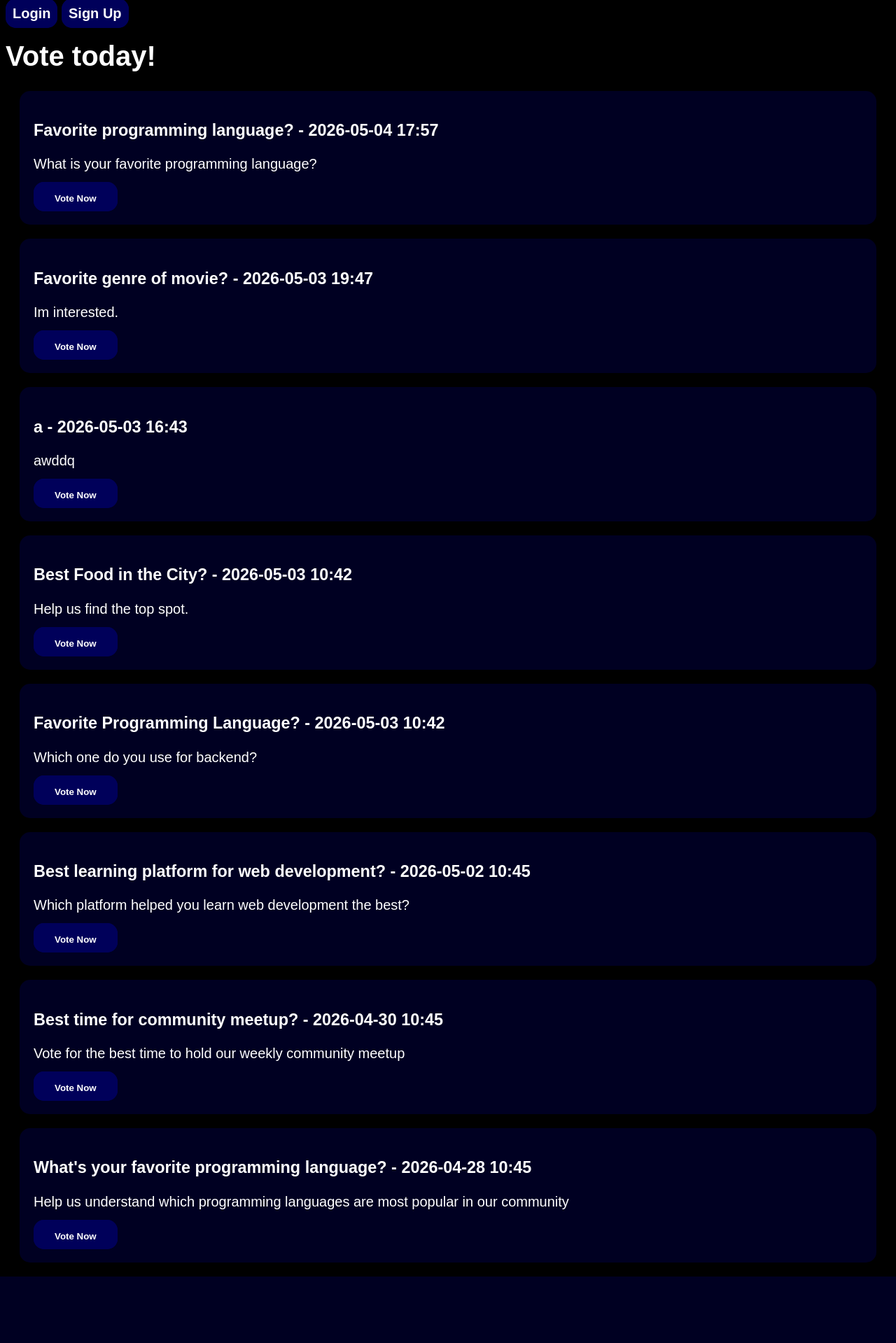
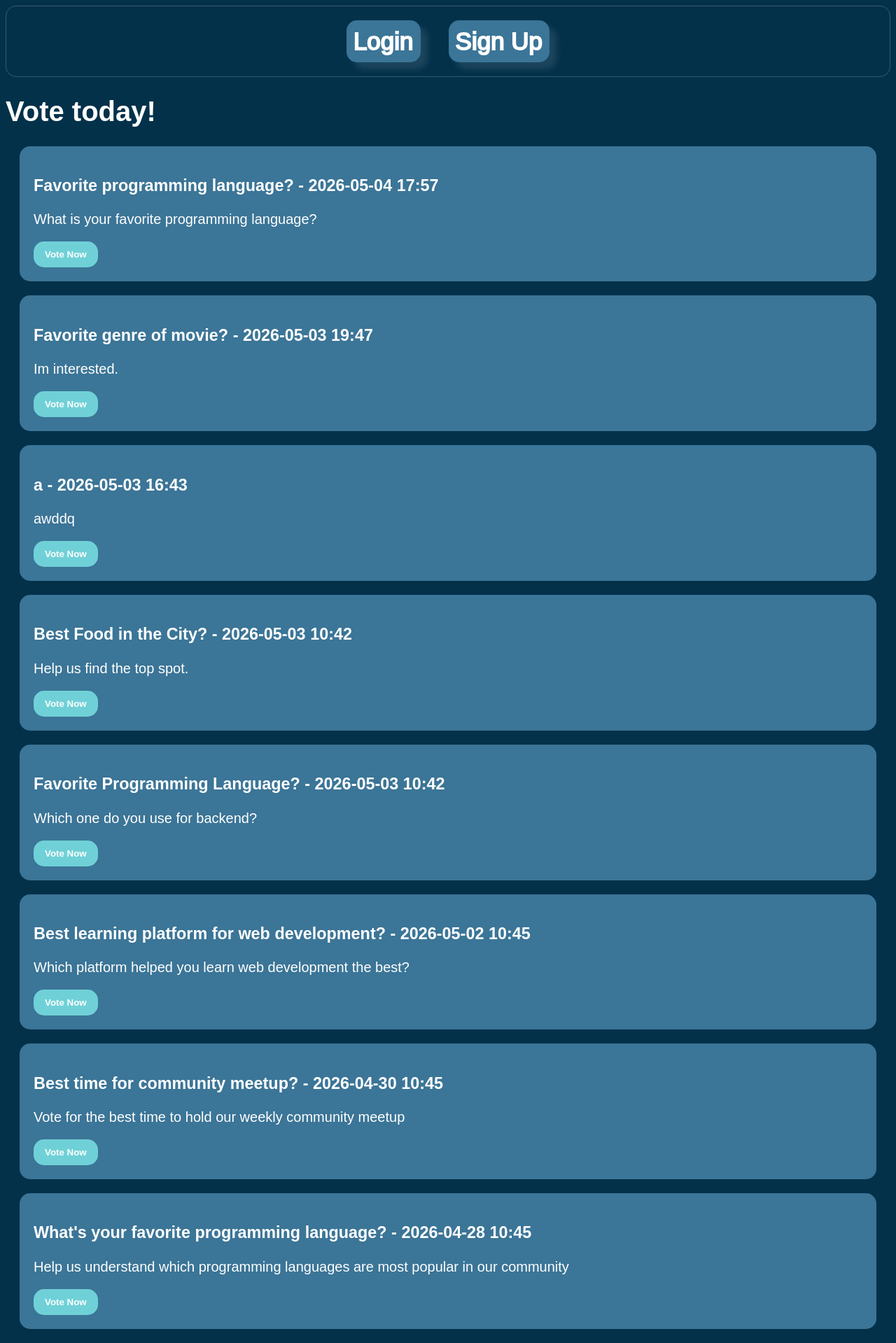
Before and after one commit to JakeThePygrammer/FinalProject, a Flask app: page / in a window 1280 px wide. Shown: the whole page at 70% size. Before the commit the page ends 1824 px from the top, so only its background shows below. Run offline with Flask 3, Linux system fonts and the light colour scheme.

Commit message:
Humble beginnings

```diff
--- a/static/css/style.css
+++ b/static/css/style.css
@@ -1,95 +1,91 @@
 body{
-    background-color: black;
+    background-color: #03314a;
     color: white;
     font :20px bold Roboto, sans-serif;
 }
 
 a{
     color: white;
+    font :20px bold Roboto, sans-serif;
+}
+
+button{
+    color: black;
     text-decoration: none;
     font-weight: bold;
-    background: #00005AFF;
-    border: #00005AFF solid 10px;
+    background: #ffffff;
+    border: #ffffff solid 10px;
     border-radius: 15px;
+    transition: background-color 0.3s ease, border 0.3s ease, transform 0.2s ease-out;
 }
-button{
-       color: white;
+button:hover{
+    transform: scale(1.1);
+}
+article button:hover{
+    border: #9af9ff solid 10px;
+    background-color: #9af9ff;
+    transform: scale(1.1);
+}
+
+article button{
+    color: white;
     text-decoration: none;
     font-weight: bold;
-    background: #00005AFF;
-    border: #00005AFF solid 10px;
+    background: #6FD1D7;
+    border: #6FD1D7 solid 10px;
     border-radius: 15px;
+    transition: background-color 0.3s ease, border 0.3s ease, transform 0.2s ease-out;
 }
-nav > a{
+
+nav > a, .pollcreate, .signedout>a{
     display: inline-block;
     text-align: center;
     vertical-align: top;
-    font :50px bold Roboto, sans-serif;
-    color:black;
-    background: rgba(255, 255, 255, 0.9);
-    border: rgba(255, 255, 255, 0.1) solid 10px;
+    font :35px bold Roboto, sans-serif;
+    color:#FFFFFF;
+    -webkit-text-stroke: #FFFFFF 2px;
+    background: #3B7597;
+    border: #3B7597 solid 10px;
     border-radius: 15px;
     text-decoration: none;
     box-shadow: 10px 10px 10px rgba(255, 255, 255, 0.1);
     margin: 20px;
+    transition: background-color 0.3s ease, border 0.3s ease, transform 0.2s ease-out;
 }
-nav{
+
+
+
+nav > a:hover, .pollcreate:hover, .signedout>a:hover{
+    border: #ffffaf solid 10px;
+    background-color: #ffffaf;
+    transform: scale(1.1);
+}
+nav, .signedout{
     display: flex;
     justify-content: center;
     align-items: center;
     height: auto;
+    border: 1px solid rgba(255, 255, 255, 0.2);
+    border-radius: 15px;
 }
 
 article{
-    background: #000022;
+    background: #3B7597;
     border-radius: 15px;
     padding: 20px;
     margin: 20px;
 }
 
-article button {
-    background-color: #00005a;
-    color: white;
-    border: none;
-    padding: 10px 20px;
-    border-radius: 5px;
-    cursor: pointer;
-    transition: background-color 0.3s ease, transform 0.2s ease-out;
-}
 
-article button:hover {
-    background-color: #0a0a9c;
-    transform: scale(1.1);
-}
 
 input, textarea{
     border-radius: 20px;
-    background: #000000;
+    background: #065381;
     border: white solid 5px;
     font : 20px Roboto, sans-serif;
     color: white;
 }
 
-.pollcreate{
-        display: inline-block;
-    text-align: center;
-
-    font :40px bold Roboto, sans-serif;
-    text-decoration: none;
-    background-color: #00005a;
-    color: white;
-    border: white solid 3px;
-    padding: 10px 20px;
-    margin: 20px;
-    border-radius: 10px;
-    cursor: pointer;
-    transition: background-color 0.3s ease, transform 0.2s ease-out;
-}
-
-.pollcreate:hover{
-    background-color: #0a0a9c;
-    transform: scale(1.1);
-}
 
 #holder{
     display: flex;
@@ -111,4 +107,24 @@ input, textarea{
     align-items: center;
     flex-direction: column;
     font-size: 30px;
+    border: rgba(255, 255, 255, 0.2) solid 1px;
+    border-radius: 15px;
+    width: fit-content;
+    padding: 20px;
+    margin: 20px auto;
 }
+
+hr{
+    width: 90%;
+    border-radius: 10px;
+    border: rgba(255, 255, 255, 0.2) solid 1px;
+}
+
+input[type=radio]{
+    width: 20px;
+    height: 20px;
+}
+
+input[type=radio]:hover{
+    transform: scale(1.1);
+}
--- a/templates/layout.html
+++ b/templates/layout.html
@@ -9,10 +9,12 @@
 <body>
 
     {% if session.get('user_id') %}
-        <h2>Welcome, {{ session['username'] }}</h2>
+        <a href="{{ url_for('userview', user_id=session['user_id']) }}">
+            <h2>Welcome, {{ session['username'] }}</h2>
+        </a>
         <br>
-                <hr>
-        <nav class="nav">
+
+        <nav>
         <a href="{{ url_for('polls') }}">Home</a>
         <a href="{{ url_for('pollssearchcat') }}">Category search</a>
         <a href="{{ url_for('pollssearchexact') }}">Exact search</a>
@@ -21,11 +23,13 @@
         <a href="{{ url_for('users_logout') }}">Logout</a>
         <br>
         </nav>
-                <hr>
+
 
     {% else %}
+        <div class="signedout">
         <a href="{{ url_for('users_login') }}">Login</a>
         <a href="{{ url_for('users_new') }}">Sign Up</a>
+        </div>
     {% endif %}
 
 <main class="container">
--- a/templates/polls.html
+++ b/templates/polls.html
@@ -6,7 +6,7 @@
             <h3>{{ poll.name }} - {{ poll.created_at.strftime('%Y-%m-%d %H:%M')}}</h3>
             <p>{{ poll.description }}</p>
             <a href="{{ url_for('poll', id=poll.id) }}">
-                <button type="button">Vote Now</button>
+                <button>Vote Now</button>
             </a>
         </article>
     {% endfor %}
```
Also changed, not shown: templates/usersettings.html (+17 -6 lines), polls.db.
